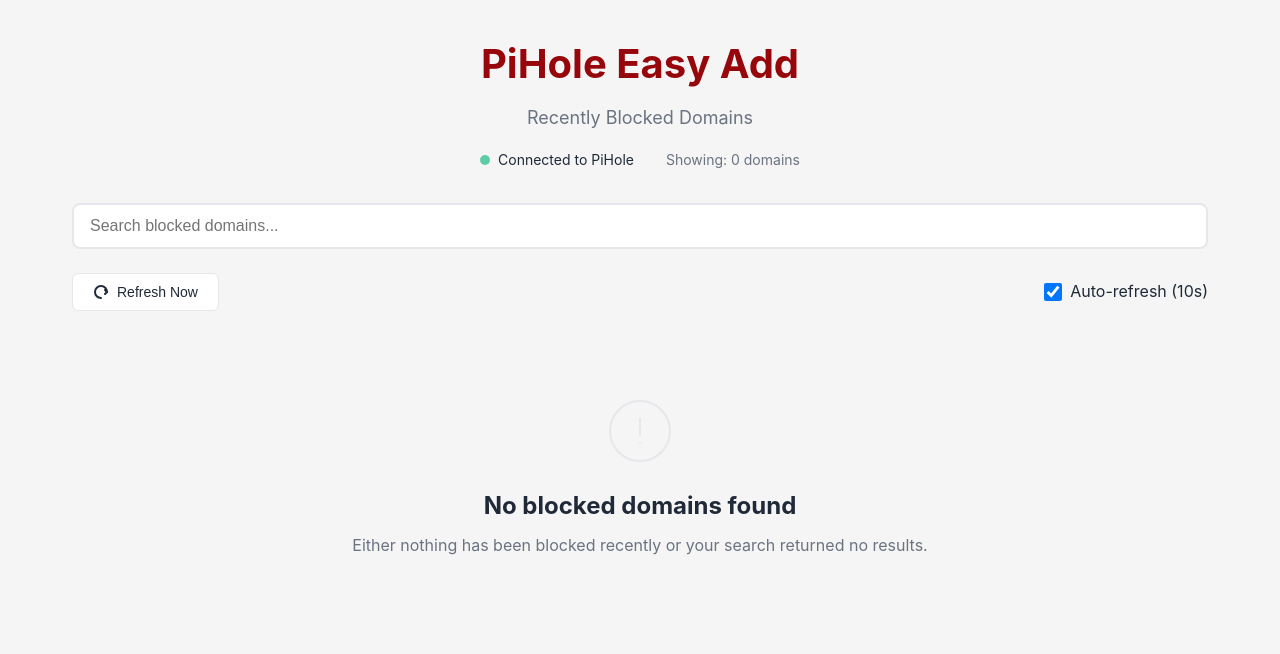
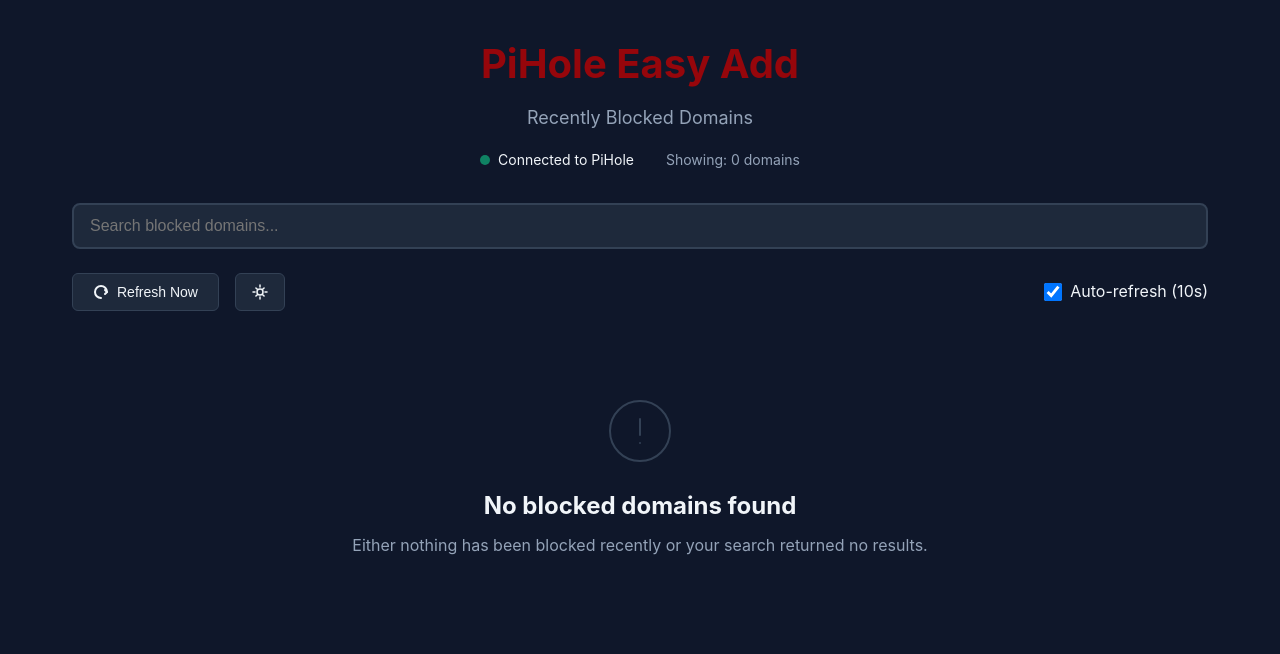
Before and after one commit to kiddcreole99/PiHoleEasyAdd, a Flask app: page / in a window 1280 px wide. Shown: the top 654 px of the page. Run offline with Flask 3, Linux system fonts and the light colour scheme; data that the repository does not hold is empty.

Commit message:
Add dark mode and domain persistence features
Implemented dark mode as default with light mode toggle:
- Dark theme (slate/blue) set as default
- Toggle button with sun/moon icons to switch themes
- Theme preference saved in browser localStorage
- Smooth transitions between themes

Enhanced domain list with persistence:
- Maintain last 20 blocked domains across 10-second refreshes
- Merge new blocked domains with existing list
- Domains sorted by most recent timestamp
- Prevents domains from disappearing immediately after refresh
- Gives users more time to review and whitelist domains

🤖 Generated with [Claude Code](https://claude.com/claude-code)

Co-Authored-By: Claude <noreply@anthropic.com>

```diff
--- a/static/script.js
+++ b/static/script.js
@@ -1,5 +1,6 @@
 // State management
 let blockedDomains = [];
+let persistentDomains = []; // Maintains last 20 domains across refreshes
 let filteredDomains = [];
 let autoRefreshInterval = null;
 let isLoading = false;
@@ -12,11 +13,15 @@ const errorMessageEl = document.getElementById('error-message');
 const searchInput = document.getElementById('search-input');
 const refreshBtn = document.getElementById('refresh-btn');
 const autoRefreshToggle = document.getElementById('auto-refresh-toggle');
+const themeToggle = document.getElementById('theme-toggle');
+const themeIconDark = document.getElementById('theme-icon-dark');
+const themeIconLight = document.getElementById('theme-icon-light');
 const connectionStatus = document.getElementById('connection-status');
 const entryCount = document.getElementById('entry-count');
 
 // Initialize app
 document.addEventListener('DOMContentLoaded', () => {
+    initializeTheme();
     checkHealth();
     fetchBlockedDomains();
     setupEventListeners();
@@ -28,6 +33,35 @@ function setupEventListeners() {
     searchInput.addEventListener('input', handleSearch);
     refreshBtn.addEventListener('click', handleRefresh);
     autoRefreshToggle.addEventListener('change', handleAutoRefreshToggle);
+    themeToggle.addEventListener('click', toggleTheme);
+}
+
+// Initialize theme from localStorage or default to dark
+function initializeTheme() {
+    const savedTheme = localStorage.getItem('theme') || 'dark';
+    document.documentElement.setAttribute('data-theme', savedTheme);
+    updateThemeIcon(savedTheme);
+}
+
+// Toggle between dark and light theme
+function toggleTheme() {
+    const currentTheme = document.documentElement.getAttribute('data-theme') || 'dark';
+    const newTheme = currentTheme === 'dark' ? 'light' : 'dark';
+
+    document.documentElement.setAttribute('data-theme', newTheme);
+    localStorage.setItem('theme', newTheme);
+    updateThemeIcon(newTheme);
+}
+
+// Update theme icon based on current theme
+function updateThemeIcon(theme) {
+    if (theme === 'dark') {
+        themeIconDark.style.display = 'block';
+        themeIconLight.style.display = 'none';
+    } else {
+        themeIconDark.style.display = 'none';
+        themeIconLight.style.display = 'block';
+    }
 }
 
 // Check PiHole connection health
@@ -68,7 +102,12 @@ async function fetchBlockedDomains() {
 
         if (result.success) {
             blockedDomains = result.data;
-            filteredDomains = [...blockedDomains];
+
+            // Merge new domains with persistent list
+            mergePersistentDomains(blockedDomains);
+
+            // Use persistent domains for display
+            filteredDomains = [...persistentDomains];
             renderBlockedList();
             updateConnectionStatus('connected', 'Connected to PiHole');
         } else {
@@ -84,14 +123,45 @@ async function fetchBlockedDomains() {
     }
 }
 
+// Merge new domains with persistent list, keeping last 20
+function mergePersistentDomains(newDomains) {
+    // Create a map of existing domains for quick lookup
+    const domainMap = new Map();
+
+    // Add existing persistent domains to map
+    persistentDomains.forEach(item => {
+        domainMap.set(item.domain, item);
+    });
+
+    // Add or update with new domains
+    newDomains.forEach(item => {
+        const existing = domainMap.get(item.domain);
+        // Keep the entry with the latest timestamp and highest count
+        if (!existing || item.latest_timestamp > existing.latest_timestamp) {
+            domainMap.set(item.domain, {
+                ...item,
+                count: existing ? Math.max(item.count, existing.count) : item.count
+            });
+        } else if (existing) {
+            // Update count if timestamp is same but count increased
+            existing.count = Math.max(item.count, existing.count);
+        }
+    });
+
+    // Convert back to array, sort by timestamp, keep only 20 most recent
+    persistentDomains = Array.from(domainMap.values())
+        .sort((a, b) => b.latest_timestamp - a.latest_timestamp)
+        .slice(0, 20);
+}
+
 // Handle search/filter
 function handleSearch(e) {
     const searchTerm = e.target.value.toLowerCase().trim();
 
     if (searchTerm === '') {
-        filteredDomains = [...blockedDomains];
+        filteredDomains = [...persistentDomains];
     } else {
-        filteredDomains = blockedDomains.filter(item =>
+        filteredDomains = persistentDomains.filter(item =>
             item.domain.toLowerCase().includes(searchTerm)
         );
     }
@@ -198,8 +268,9 @@ async function addToWhitelist(domain) {
         if (result.success) {
             showToast(`Successfully whitelisted: ${domain}`, 'success');
 
-            // Remove from current list
+            // Remove from all lists
             blockedDomains = blockedDomains.filter(item => item.domain !== domain);
+            persistentDomains = persistentDomains.filter(item => item.domain !== domain);
             filteredDomains = filteredDomains.filter(item => item.domain !== domain);
 
             // Animate out and remove
--- a/static/style.css
+++ b/static/style.css
@@ -10,6 +10,22 @@
     --success-color: #10b981;
     --success-hover: #059669;
     --danger-color: #ef4444;
+}
+
+/* Dark theme (default) */
+:root,
+:root[data-theme="dark"] {
+    --bg-color: #0f172a;
+    --card-bg: #1e293b;
+    --text-primary: #f1f5f9;
+    --text-secondary: #94a3b8;
+    --border-color: #334155;
+    --shadow: 0 1px 3px rgba(0, 0, 0, 0.3);
+    --shadow-lg: 0 10px 15px -3px rgba(0, 0, 0, 0.4);
+}
+
+/* Light theme */
+:root[data-theme="light"] {
     --bg-color: #f5f5f5;
     --card-bg: #ffffff;
     --text-primary: #1f2937;
@@ -24,6 +40,7 @@ body {
     background: var(--bg-color);
     color: var(--text-primary);
     line-height: 1.6;
+    transition: background-color 0.3s ease, color 0.3s ease;
 }
 
 .container {
@@ -160,9 +177,32 @@ h1 {
     cursor: pointer;
 }
 
+.theme-toggle {
+    background: var(--card-bg);
+    color: var(--text-primary);
+    border: 1px solid var(--border-color);
+    padding: 0.625rem 1rem;
+    border-radius: 6px;
+    cursor: pointer;
+    display: flex;
+    align-items: center;
+    gap: 0.5rem;
+    transition: all 0.2s;
+    font-size: 0.875rem;
+}
+
+.theme-toggle:hover {
+    background: var(--bg-color);
+}
+
+.theme-toggle svg {
+    width: 16px;
+    height: 16px;
+}
+
 .error-message {
-    background: #fee2e2;
-    color: #991b1b;
+    background: rgba(239, 68, 68, 0.1);
+    color: var(--danger-color);
     padding: 1rem;
     border-radius: 8px;
     margin-bottom: 1rem;
--- a/templates/index.html
+++ b/templates/index.html
@@ -30,6 +30,7 @@
         </div>
 
         <div class="controls">
+            <div style="display: flex; gap: 1rem; align-items: center;">
                 <button id="refresh-btn" class="btn btn-refresh">
                     <svg width="16" height="16" viewBox="0 0 16 16" fill="none">
                         <path d="M14 8c0-3.3-2.7-6-6-6S2 4.7 2 8s2.7 6 6 6" stroke="currentColor" stroke-width="2" stroke-linecap="round"/>
@@ -37,6 +38,16 @@
                     </svg>
                     Refresh Now
                 </button>
+                <button id="theme-toggle" class="theme-toggle" title="Toggle dark/light mode">
+                    <svg id="theme-icon-dark" width="16" height="16" viewBox="0 0 16 16" fill="none">
+                        <path d="M8 1v2m0 10v2M3.93 3.93l1.41 1.41m5.32 5.32l1.41 1.41M1 8h2m10 0h2M3.93 12.07l1.41-1.41m5.32-5.32l1.41-1.41" stroke="currentColor" stroke-width="1.5" stroke-linecap="round"/>
+                        <circle cx="8" cy="8" r="3" stroke="currentColor" stroke-width="1.5"/>
+                    </svg>
+                    <svg id="theme-icon-light" width="16" height="16" viewBox="0 0 16 16" fill="none" style="display: none;">
+                        <path d="M14 8.5c-.83 3.03-3.58 5.25-6.83 5.25A7.25 7.25 0 1 1 13.75 7c0 .47-.05.93-.14 1.37" stroke="currentColor" stroke-width="1.5" stroke-linecap="round"/>
+                    </svg>
+                </button>
+            </div>
             <label class="auto-refresh-toggle">
                 <input type="checkbox" id="auto-refresh-toggle" checked>
                 <span>Auto-refresh ({{ refresh_interval }}s)</span>
```
Lines whose indentation alone changed are shown as unchanged.
